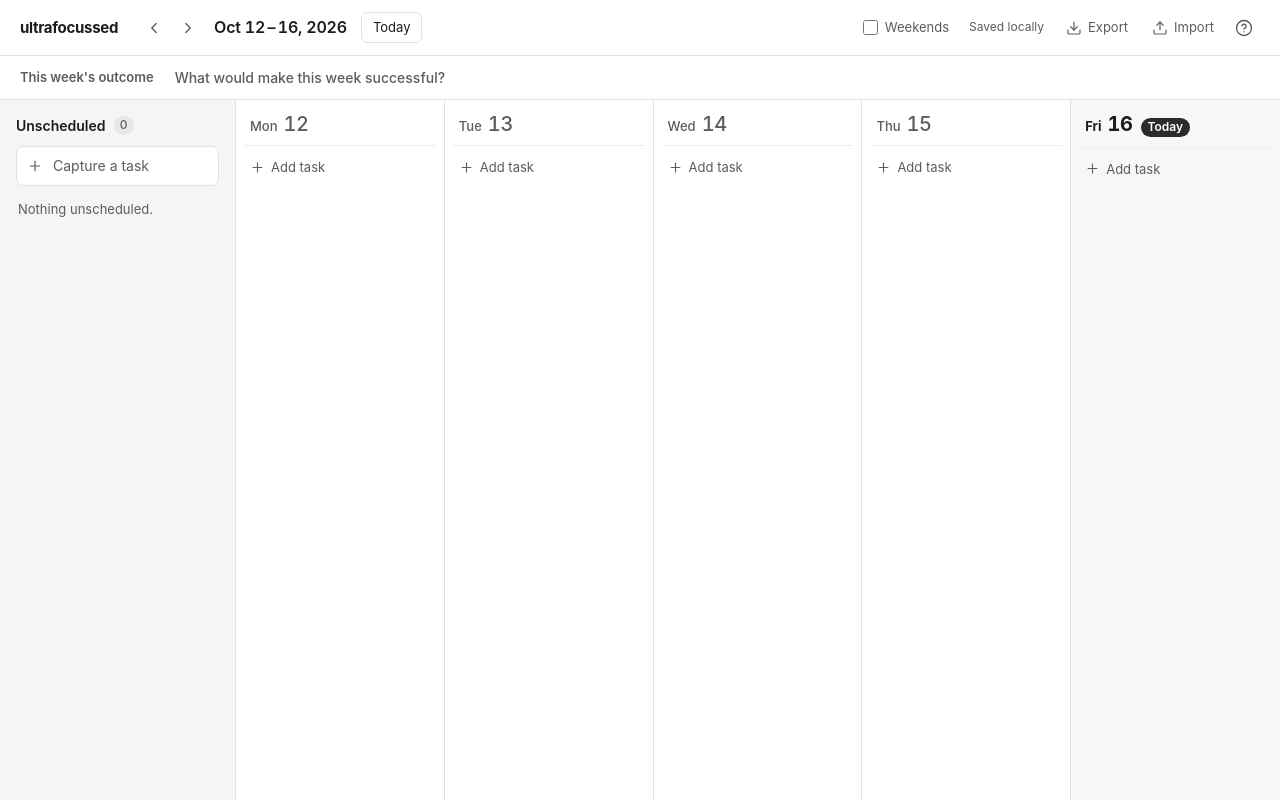
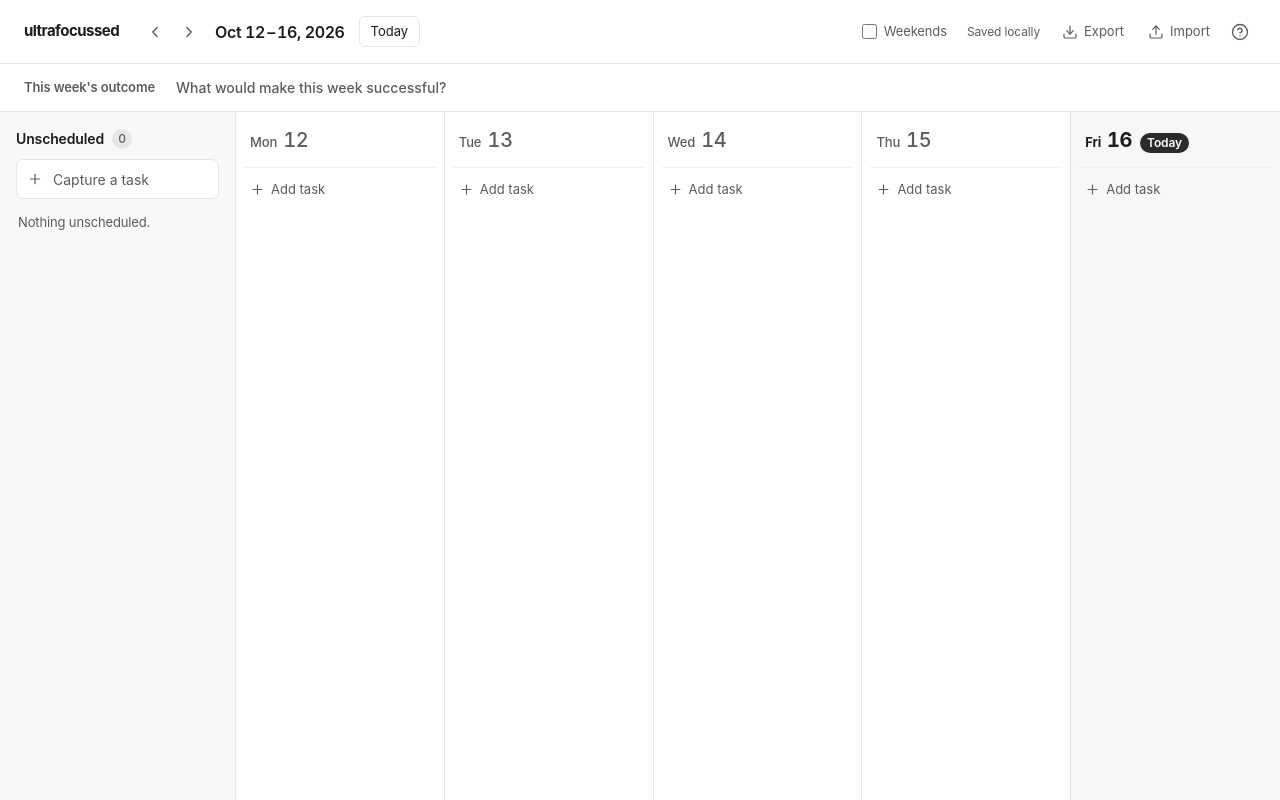
Before and after one commit to owainlewis/ultrafocussed, a React (Vite) app: page / in a window 1280 px wide. Built offline with nearby package versions, Linux system fonts and the light colour scheme.

Commit message:
feat: default focus to sixty minutes and polish planner spacing

```diff
--- a/src/App.tsx
+++ b/src/App.tsx
@@ -698,7 +698,7 @@ function FocusPanel({
   onFinish: (progress: string, completed: boolean, nextStep: string) => void;
 }) {
   const [now, setNow] = useState(Date.now());
-  const [minutes, setMinutes] = useState('25');
+  const [minutes, setMinutes] = useState('60');
   const [nextStep, setNextStep] = useState(task.nextStep ?? '');
   const [link, setLink] = useState(false);
   const [progress, setProgress] = useState('');
--- a/src/styles.css
+++ b/src/styles.css
@@ -1,17 +1,23 @@
 :root {
-  font-family: -apple-system, BlinkMacSystemFont, 'Segoe UI', sans-serif;
+  font-family:
+    ui-sans-serif,
+    -apple-system,
+    BlinkMacSystemFont,
+    'Segoe UI',
+    sans-serif;
   font-size: 14px;
-  line-height: 1.4;
+  line-height: 1.5;
+  letter-spacing: -0.01em;
   color: #1c1c1c;
   background: #f7f7f7;
   font-synthesis: none;
   /* Neutral ink on white. Charcoal carries emphasis; blue is only for focus. */
   --ink: #1c1c1c;
   --muted: #5c5c5c;
-  --rule: #e2e2e2;
-  --rule-soft: #ededed;
+  --rule: #e6e6e6;
+  --rule-soft: #f0f0f0;
   --paper: #fff;
-  --rail: #f5f5f5;
+  --rail: #f8f8f8;
   --hover: #efefef;
   --tint: #f7f7f7;
   --accent: #2b2b2b;
@@ -95,15 +101,15 @@ p {
   display: flex;
   align-items: center;
   gap: 20px;
-  min-height: 56px;
-  padding: 0 20px;
+  min-height: 64px;
+  padding: 0 24px;
   border-bottom: 1px solid var(--rule);
   background: var(--paper);
 }
 .brand {
   font-size: 15px;
   font-weight: 650;
-  letter-spacing: -0.3px;
+  letter-spacing: -0.035em;
 }
 .week-nav {
   display: flex;
@@ -115,7 +121,7 @@ p {
 .week-nav h1 {
   font-size: 16px;
   font-weight: 600;
-  letter-spacing: -0.2px;
+  letter-spacing: -0.025em;
   margin: 0 12px 0 8px;
   white-space: nowrap;
   font-variant-numeric: tabular-nums;
@@ -401,7 +407,7 @@ main {
   flex-wrap: wrap;
   gap: 2px 8px;
   margin-bottom: 4px;
-  padding: 14px 6px 10px;
+  padding: 18px 6px 14px;
   border-bottom: 1px solid var(--rule-soft);
   background: inherit;
 }
@@ -462,7 +468,7 @@ main {
 }
 .task {
   position: relative;
-  padding: 8px 6px;
+  padding: 12px 6px;
   border-top: 1px solid var(--rule-soft);
   cursor: grab;
 }
@@ -475,7 +481,7 @@ main {
 .task-row {
   display: flex;
   align-items: flex-start;
-  gap: 9px;
+  gap: 10px;
 }
 .task-checkbox {
   display: flex;
@@ -506,7 +512,8 @@ main {
   background: transparent;
   text-align: left;
   font-size: 14px;
-  line-height: 1.4;
+  font-weight: 500;
+  line-height: 1.5;
   overflow-wrap: anywhere;
   cursor: pointer;
 }
@@ -519,7 +526,7 @@ main {
   display: flex;
   align-items: center;
   gap: 4px;
-  margin-top: 2px;
+  margin-top: 4px;
   font-size: 12px;
   color: var(--muted);
 }
@@ -765,7 +772,7 @@ dialog::backdrop {
 .field .title-input {
   font-size: 18px;
   font-weight: 500;
-  letter-spacing: -0.2px;
+  letter-spacing: -0.025em;
   line-height: 1.4;
 }
 .optional {
@@ -802,7 +809,7 @@ dialog::backdrop {
 .main-option small,
 .order-controls small {
   display: block;
-  margin-top: 2px;
+  margin-top: 4px;
   font-size: 12px;
   color: var(--muted);
 }
@@ -1159,8 +1166,8 @@ dialog::backdrop {
   display: flex;
   align-items: center;
   gap: 12px;
-  min-height: 44px;
-  padding: 4px 20px;
+  min-height: 48px;
+  padding: 6px 24px;
   border-bottom: 1px solid var(--rule);
   background: var(--paper);
 }
@@ -1193,7 +1200,7 @@ dialog::backdrop {
   flex-shrink: 0;
   max-height: 50dvh;
   overflow-y: auto;
-  padding: 10px 20px 12px;
+  padding: 14px 24px 16px;
   border-bottom: 1px solid var(--rule);
   background: var(--rail);
 }
@@ -1277,8 +1284,8 @@ dialog::backdrop {
   display: flex;
   flex-wrap: wrap;
   align-items: flex-end;
-  gap: 10px 14px;
-  margin-top: 10px;
+  gap: 12px 16px;
+  margin-top: 12px;
 }
 .focus-field {
   display: flex;
```
Also changed, not shown: 3 other files (tests, documents, lock files or other folders).
